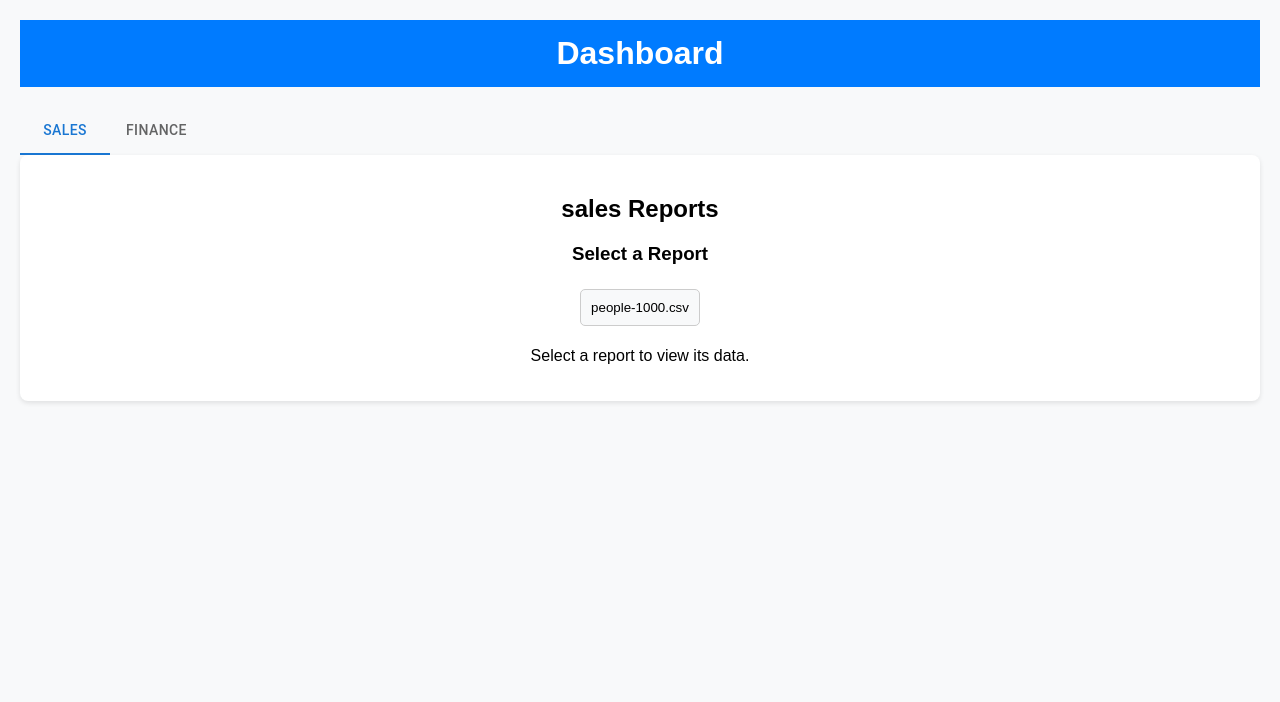
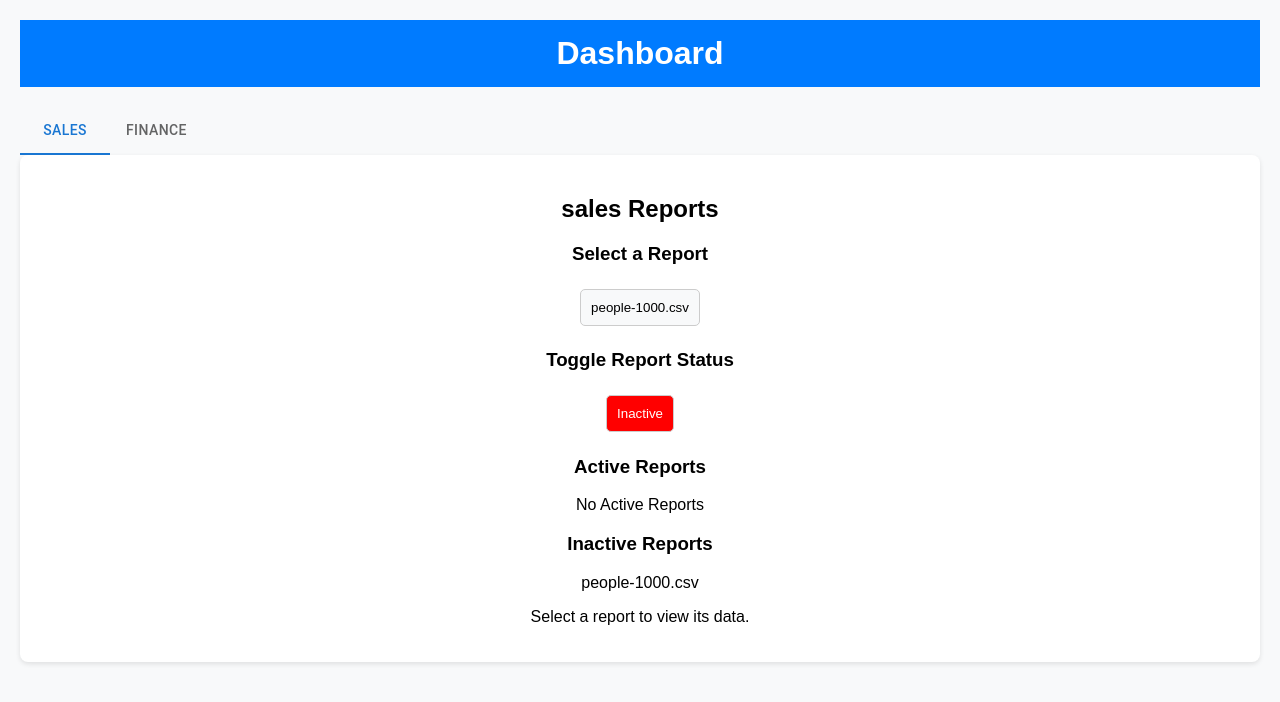
Before and after one commit to Gautams-GitHub/Dashboard-UI, a React (Vite) app: page / in a window 1280 px wide. Shown: the top 702 px of the page. Built offline with nearby package versions, Linux system fonts and the light colour scheme.

Commit message:
Adds active/inactive marking feature

```diff
--- a/src/App.jsx
+++ b/src/App.jsx
@@ -11,6 +11,7 @@ const App = () => {
   };
   const [activeFolder, setActiveFolder] = useState("sales");
   const [selectedFile, setSelectedFile] = useState(null);
+  const [activeReports, setActiveReports] = useState([]); // Track active reports
 
   const filenames = useMemo(
     () => FOLDERS[activeFolder],
@@ -37,6 +38,16 @@ const App = () => {
     }
     return [];
   }, [rows]);
+
+  // Toggle report status (Active/Inactive)
+  const toggleReportStatus = (filename) => {
+    setActiveReports(
+      (prevActive) =>
+        prevActive.includes(filename)
+          ? prevActive.filter((report) => report !== filename) // Remove if active
+          : [...prevActive, filename] // Add if inactive
+    );
+  };
 
   return (
     <div className="app-container">
@@ -77,6 +88,47 @@ const App = () => {
                 </button>
               ))}
             </div>
+            <div>
+              <h3>Toggle Report Status</h3>
+              {filenames.map((filename) => (
+                <button
+                  key={`toggle-${filename}`}
+                  onClick={() => toggleReportStatus(filename)}
+                  style={{
+                    margin: "5px",
+                    padding: "10px",
+                    backgroundColor: activeReports.includes(filename)
+                      ? "green"
+                      : "red",
+                    color: "white",
+                    border: "1px solid #ccc",
+                    borderRadius: "5px",
+                  }}
+                >
+                  {activeReports.includes(filename) ? "Active" : "Inactive"}
+                </button>
+              ))}
+            </div>
+            <div>
+              <h3>Active Reports</h3>
+              {activeReports.length > 0 ? (
+                <ul>
+                  {activeReports.map((report) => (
+                    <li key={`active-${report}`}>{report}</li>
+                  ))}
+                </ul>
+              ) : (
+                <p>No Active Reports</p>
+              )}
+            </div>
+            <div>
+              <h3>Inactive Reports</h3>
+              {filenames
+                .filter((filename) => !activeReports.includes(filename))
+                .map((inactiveReport) => (
+                  <p key={`inactive-${inactiveReport}`}>{inactiveReport}</p>
+                ))}
+            </div>
             {selectedFile && rows.length > 0 ? (
               <ReportTable rows={rows} columns={columns} />
             ) : (
--- a/src/components/ReportTable.jsx
+++ b/src/components/ReportTable.jsx
@@ -1,22 +1,31 @@
 /* eslint-disable react/prop-types */
-import { useState } from "react";
-import { DataGrid } from "@mui/x-data-grid";
+import { useState, useMemo } from "react";
 import {
+  DataGrid,
+  GridToolbarContainer,
+  GridToolbarExport,
+  GridToolbarQuickFilter,
+} from "@mui/x-data-grid";
+import {
+  Accordion,
+  AccordionSummary,
+  AccordionDetails,
   Button,
   Dialog,
   DialogActions,
   DialogContent,
   DialogTitle,
   TextField,
+  Typography,
 } from "@mui/material";
+import ExpandMoreIcon from "@mui/icons-material/ExpandMore";
 
 const ReportTable = ({ rows, columns }) => {
   const [taggedRows, setTaggedRows] = useState(rows || []); // Null check for rows
+  const [groupBy, setGroupBy] = useState(null); // Current group-by field: "date" or "tag"
   const [dialogOpen, setDialogOpen] = useState(false);
   const [currentRowId, setCurrentRowId] = useState(null);
   const [newTag, setNewTag] = useState("");
-
-  console.log(taggedRows);
 
   // Add a new tag to the selected row
   const handleAddTag = () => {
@@ -37,7 +46,7 @@ const ReportTable = ({ rows, columns }) => {
     setDialogOpen(true);
   };
 
-  // Ensure columns are properly handled with tags and add-tag functionality
+  // Extend columns to include "tags" and "addTag"
   const extendedColumns = [
     ...(columns || []), // Null check for columns
     {
@@ -66,18 +75,68 @@ const ReportTable = ({ rows, columns }) => {
     },
   ];
 
+  // Memoized grouped data
+  const groupedData = useMemo(() => {
+    if (!groupBy || !taggedRows) return { Ungrouped: taggedRows };
+
+    return taggedRows.reduce((groups, row) => {
+      const groupKey = groupBy === "tags" ? row.tags?.join(", ") : row.date;
+      if (!groups[groupKey]) groups[groupKey] = [];
+      groups[groupKey].push(row);
+      return groups;
+    }, {});
+  }, [groupBy, taggedRows]);
+
   return (
-    <div style={{ height: 500, width: "100%" }}>
-      <DataGrid
-        rows={taggedRows}
-        columns={extendedColumns}
-        pageSize={20}
-        rowsPerPageOptions={[20, 50, 100, 1000]}
-        onPageSizeChange={(newPageSize) => console.log(newPageSize)} // Placeholder
-        sortingOrder={["asc", "desc"]}
-        disableSelectionOnClick
-        getRowId={(row) => row.id || Math.random()} // Fallback for missing `id`
-      />
+    <div style={{ width: "100%" }}>
+      <div style={{ marginBottom: "16px" }}>
+        <Button
+          variant="contained"
+          onClick={() => setGroupBy("tags")}
+          style={{ marginRight: "8px" }}
+        >
+          Group by Tags
+        </Button>
+        <Button
+          variant="contained"
+          onClick={() => setGroupBy("date")}
+          style={{ marginRight: "8px" }}
+        >
+          Group by Date
+        </Button>
+        <Button variant="outlined" onClick={() => setGroupBy(null)}>
+          Clear Grouping
+        </Button>
+      </div>
+
+      {/* Accordion for grouped data */}
+      {Object.keys(groupedData).map((group) => (
+        <Accordion key={group}>
+          <AccordionSummary expandIcon={<ExpandMoreIcon />}>
+            <Typography variant="h6">{group || "Ungrouped"}</Typography>
+          </AccordionSummary>
+          <AccordionDetails>
+            <div style={{ height: 400, width: "100%" }}>
+              <DataGrid
+                rows={groupedData[group]}
+                columns={extendedColumns}
+                pageSize={10}
+                rowsPerPageOptions={[10, 20, 50]}
+                disableSelectionOnClick
+                getRowId={(row) => row.id || Math.random()} // Fallback for missing `id`
+                components={{
+                  Toolbar: () => (
+                    <GridToolbarContainer>
+                      <GridToolbarQuickFilter />
+                      <GridToolbarExport />
+                    </GridToolbarContainer>
+                  ),
+                }}
+              />
+            </div>
+          </AccordionDetails>
+        </Accordion>
+      ))}
 
       {/* Add Tag Dialog */}
       <Dialog
```
